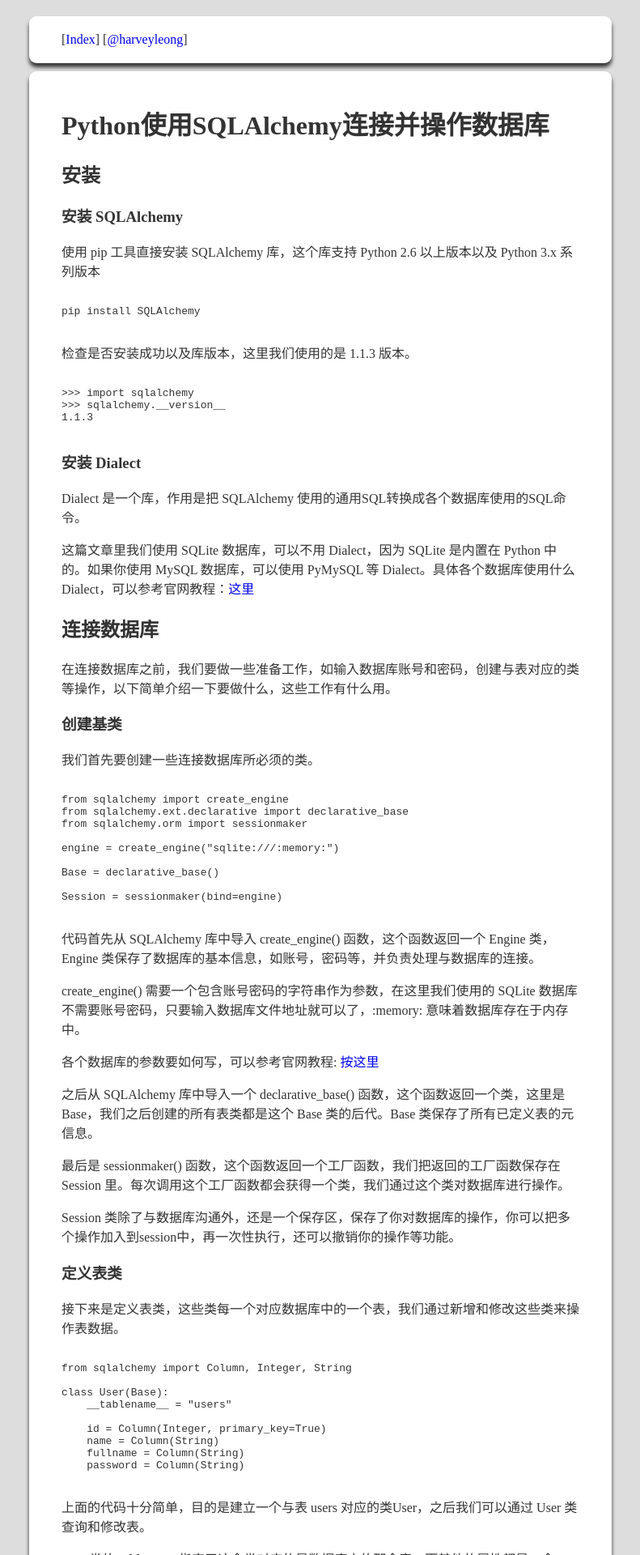
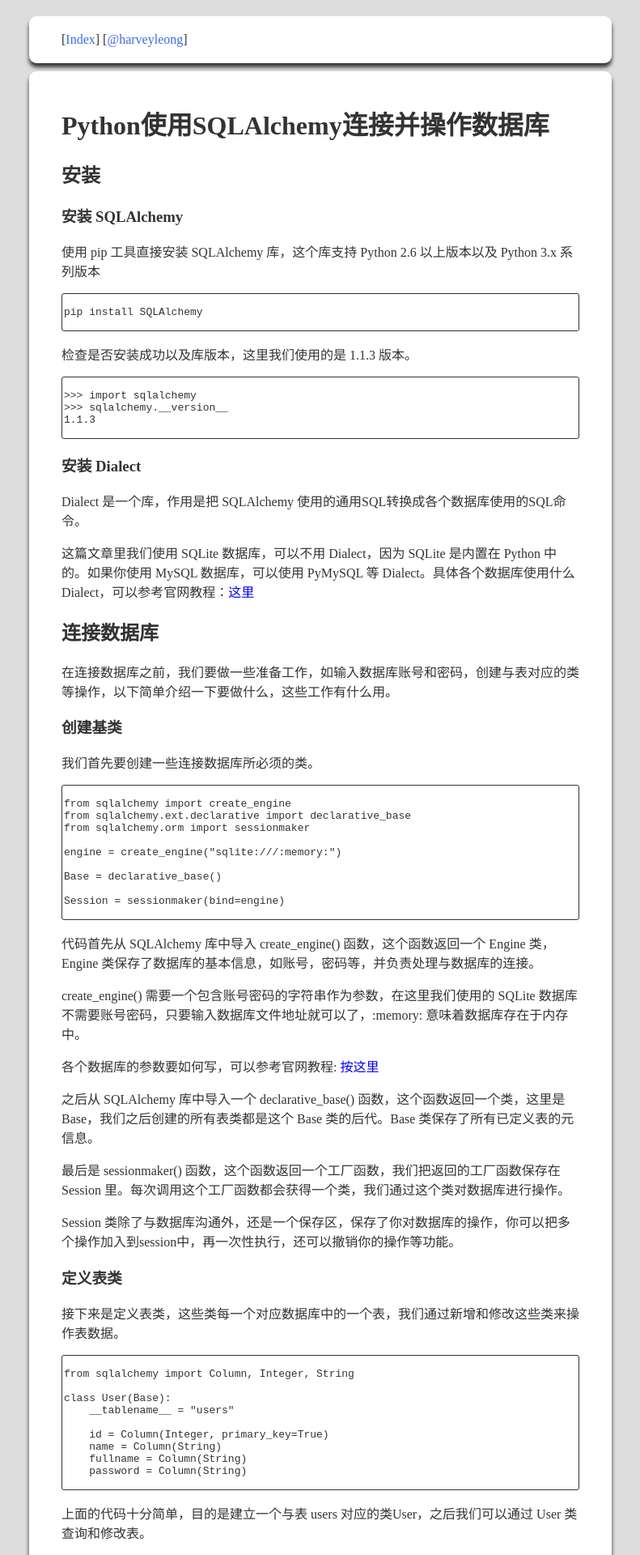
Before and after one commit to harveyleong/harveyleong.github.io, a Jekyll site: the page built from _posts/2016-10-30-python-sqlalchemy.md, in a window 1280 px wide. Shown: the top 1920 px of the page at 81% size, without its empty margins (244-1035 px from the left). Built offline with Jekyll 4.4.1, drawn with Linux system fonts in a browser that asks for light colours.

Commit message:
update theme

```diff
--- a/_layouts/default.html
+++ b/_layouts/default.html
@@ -4,7 +4,7 @@
     <head>
         <meta charset="utf-8">
         <link rel="stylesheet" href="{{ site.baseurl }}assets/css/style.css">
-        <title>@harveyleong</title>
+        <title>{{ page.title }}</title>
     </head>
 
     <body>
--- a/assets/css/style.css
+++ b/assets/css/style.css
@@ -37,7 +37,19 @@ a {
 	text-decoration: none;
 }
 
+.header-links a {
+	color: #4169e1;
+}
+
+
 img {
 	border: 0;
-	text-align: center;
+	margin: 0 auto;
+	display: block;
 }
+
+pre {
+	border: 1px solid;
+	border-radius: 3px;
+	padding: 0 2px;
+}
--- a/index.html
+++ b/index.html
@@ -1,5 +1,6 @@
 ---
 layout: default
+title: harveyleong
 ---
 
 {% include header.html %}
```
